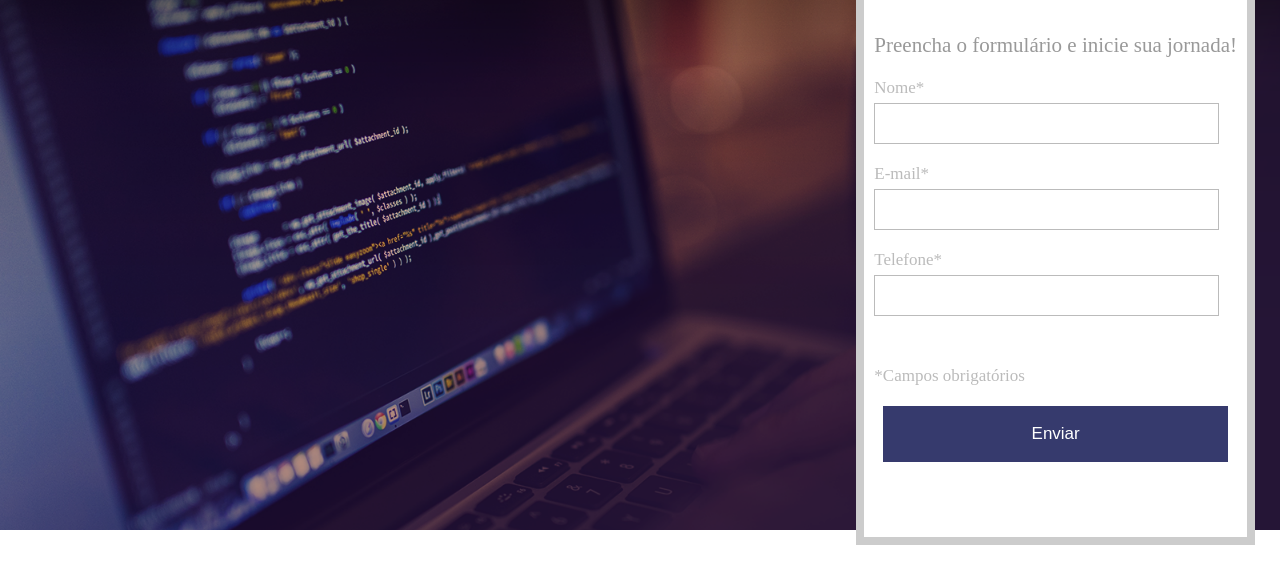
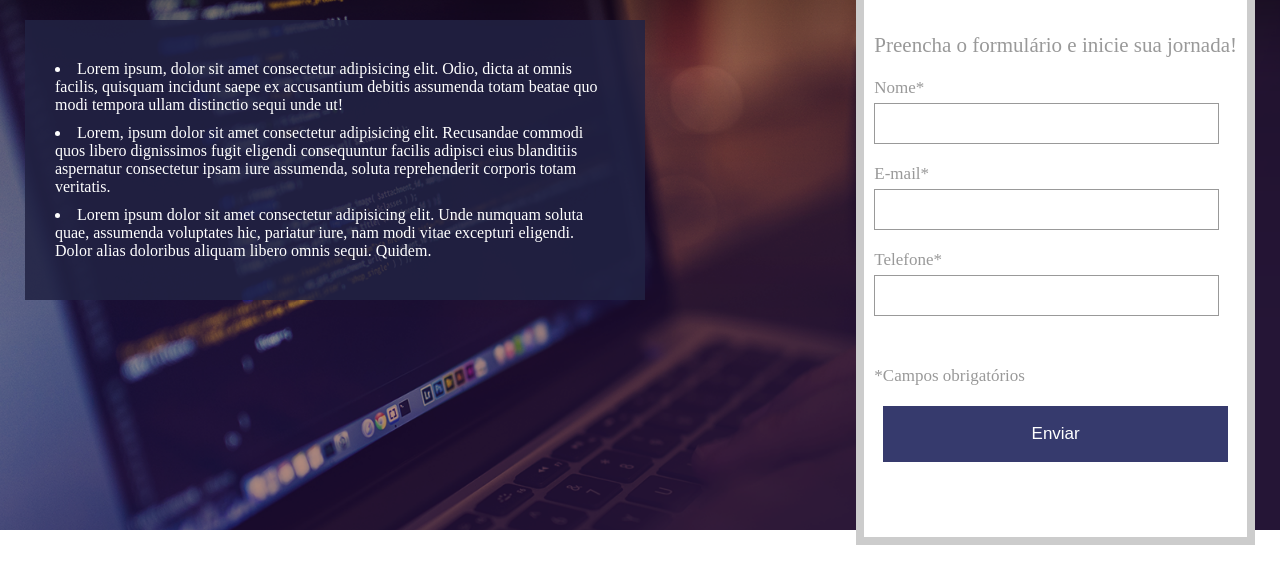
Before and after one commit to PauloVictorSS/Landing-Page, a plain HTML site: page index.html in a window 1280 px wide. Shown: the part 90-674 px from the top of the page. Drawn offline with Linux system fonts and the light colour scheme.

Commit message:
Banner List
Criação da marcação e da estlização em CSS da lista de textos no banner

```diff
--- a/css/style.css
+++ b/css/style.css
@@ -45,6 +45,28 @@ header h2{
 }
 
 
+/** Text Banner CSS **/
+
+.container-list{
+    margin-top: 20px;
+    float: left;
+    width: 620px;
+    height: 280px;
+    background-color: #212343da;
+    padding: 30px;
+    margin-left: 25px;
+}
+
+.container-list ul{
+    list-style-position: inside;
+}
+
+.container-list ul li{
+    color: white;
+    margin-top: 10px
+}
+
+
 /** Form CSS **/
 
 .form{
@@ -68,7 +90,7 @@ header h2{
 }
 
 .form form p{
-    color: #bbb;
+    color: #999;
     font-size: 17px;
     margin: 50px 0 20px;
 }
@@ -85,6 +107,11 @@ header h2{
     font-size: 17px;
 }
 
+.form form input[type=submit]:hover{
+    background-color: #2d3058;
+    transition: 0.3s;
+}
+
 .form form .input-container{
     margin-top: 20px;
 }
@@ -92,7 +119,7 @@ header h2{
 .form form .input-container label{
     display: block;
     width: 100%;
-    color: #bbb;
+    color: #999;
     font-size: 17px;
 }
 
@@ -102,7 +129,7 @@ header h2{
     width: 95%;
     padding: 12px;
     border: none;
-    border: 1px solid #bbb;
+    border: 1px solid #999;
     margin-top: 5px;
 }
 
--- a/index.html
+++ b/index.html
@@ -34,6 +34,13 @@
                         <input type="submit" name="action" value="Enviar">
                     </form>
                 </div>
+                <div class="container-list">
+                    <ul>
+                        <li>Lorem ipsum, dolor sit amet consectetur adipisicing elit. Odio, dicta at omnis facilis, quisquam incidunt saepe ex accusantium debitis assumenda totam beatae quo modi tempora ullam distinctio sequi unde ut!</li>
+                        <li>Lorem, ipsum dolor sit amet consectetur adipisicing elit. Recusandae commodi quos libero dignissimos fugit eligendi consequuntur facilis adipisci eius blanditiis aspernatur consectetur ipsam iure assumenda, soluta reprehenderit corporis totam veritatis.</li>
+                        <li>Lorem ipsum dolor sit amet consectetur adipisicing elit. Unde numquam soluta quae, assumenda voluptates hic, pariatur iure, nam modi vitae excepturi eligendi. Dolor alias doloribus aliquam libero omnis sequi. Quidem.</li>
+                    </ul>
+                </div>
                 <div class="clear"></div>
             </div>
         </div>
```
